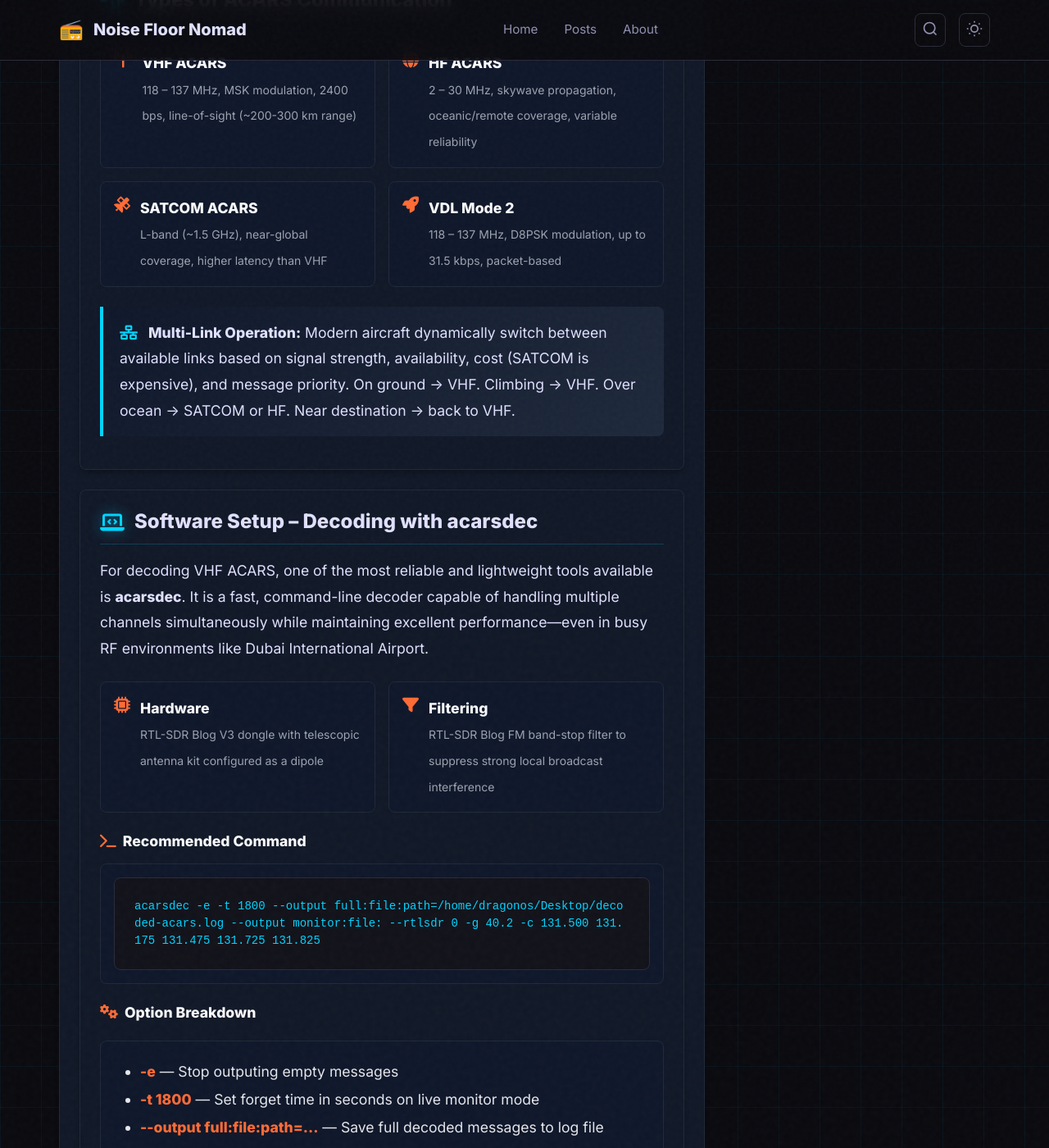
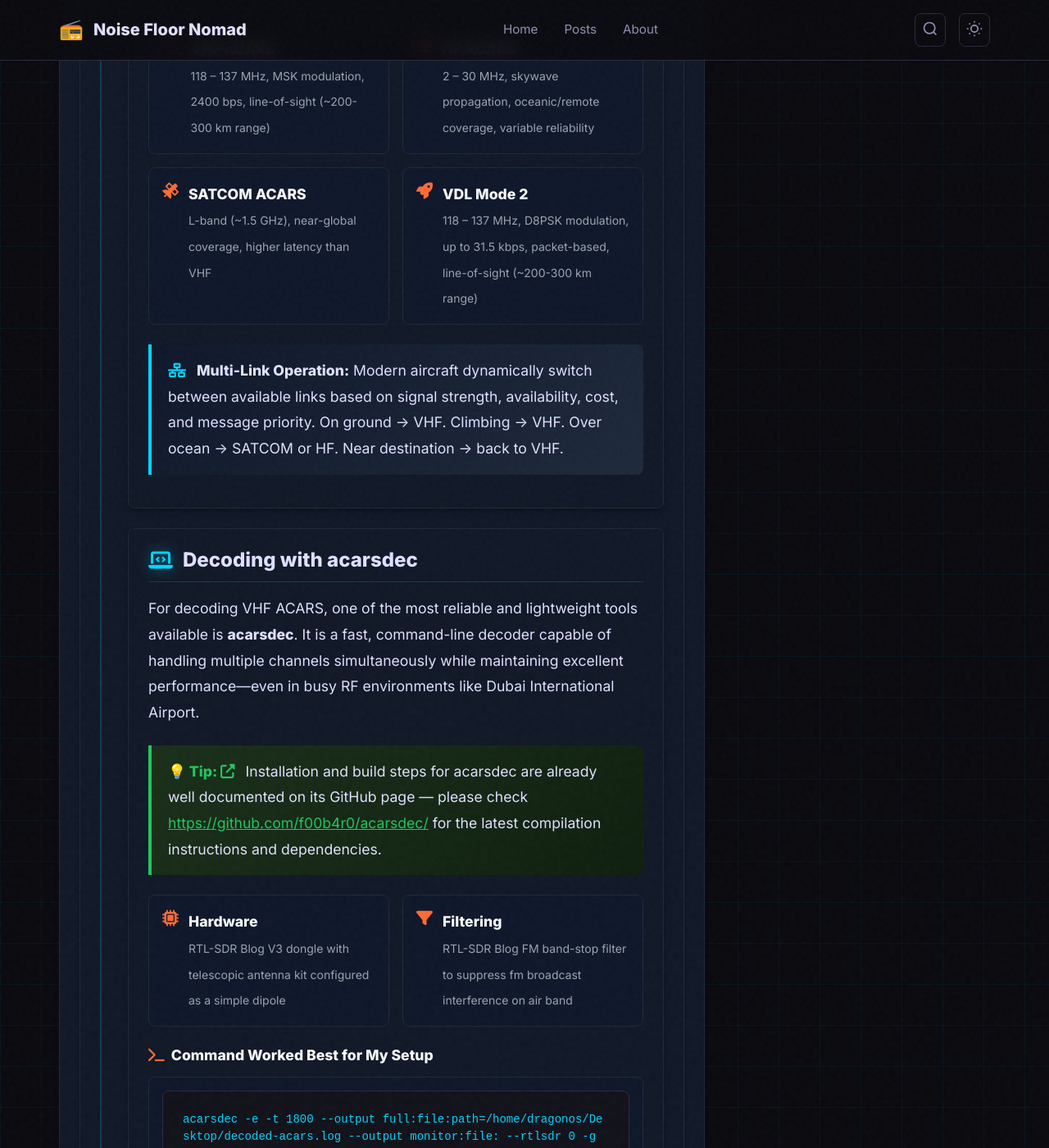
Before and after one commit to hmdsamarasekara/hmdsamarasekara.github.io, a Jekyll site: the page built from _posts/2026-03-15-exploring-vhf-acars.md, in a window 1280 px wide and 1400 px high, scrolled down 3172 px. Shown: the whole window at 82% size. Built offline with Jekyll 4.4.1, drawn with Linux system fonts in a browser that asks for light colours; some of the changed text lies outside the part shown.

Commit message:
Update 2026-03-15-exploring-vhf-acars.md

```diff
--- a/_posts/2026-03-15-exploring-vhf-acars.md
+++ b/_posts/2026-03-15-exploring-vhf-acars.md
@@ -614,8 +614,9 @@
       </div>
     </div>
 
-    <p><strong>CPDLC</strong> represents a major advancement: ATC instructions sent as digital messages (e.g., "Climb and maintain FL350" delivered as text). Pilots can accept or reject messages and load instructions directly into flight systems. In essence, this is "texting with ATC," reducing voice congestion and miscommunication.</p>
-  </div>
+    <div class="info-box">
+  <i class="fas fa-headset" style="color: #00d4ff; margin-right: 0.5rem;"></i>
+  <strong>CPDLC</strong> represents a major advancement: ATC instructions sent as digital messages (e.g., "Climb and maintain FL350" delivered as text). Pilots can accept or reject messages and load instructions directly into flight systems. In essence, this is "texting with ATC," reducing voice congestion and miscommunication.
 </div>
 
 <div class="section-card">
@@ -650,44 +651,49 @@
       <i class="fas fa-rocket hardware-icon"></i>
       <div>
         <strong style="color: #f9fafb;">VDL Mode 2</strong><br>
-        <span style="color: #9ca3af; font-size: 0.875rem;">118 – 137 MHz, D8PSK modulation, up to 31.5 kbps, packet-based</span>
+        <span style="color: #9ca3af; font-size: 0.875rem;">118 – 137 MHz, D8PSK modulation, up to 31.5 kbps, packet-based, line-of-sight (~200-300 km range)</span>
       </div>
     </div>
   </div>
 
   <div class="info-box" style="margin-top: 1.5rem;">
     <i class="fas fa-network-wired" style="color: #00d4ff; margin-right: 0.5rem;"></i>
-    <strong>Multi-Link Operation:</strong> Modern aircraft dynamically switch between available links based on signal strength, availability, cost (SATCOM is expensive), and message priority. On ground → VHF. Climbing → VHF. Over ocean → SATCOM or HF. Near destination → back to VHF.
+    <strong>Multi-Link Operation:</strong> Modern aircraft dynamically switch between available links based on signal strength, availability, cost, and message priority. On ground → VHF. Climbing → VHF. Over ocean → SATCOM or HF. Near destination → back to VHF.
   </div>
 </div>
 
 <div class="section-card">
   <div class="section-header">
     <i class="fas fa-laptop-code section-icon"></i>
-    <h1 class="section-title">Software Setup – Decoding with acarsdec</h1>
+    <h1 class="section-title">Decoding with acarsdec</h1>
   </div>
 
   <p>For decoding VHF ACARS, one of the most reliable and lightweight tools available is <strong>acarsdec</strong>. It is a fast, command-line decoder capable of handling multiple channels simultaneously while maintaining excellent performance—even in busy RF environments like Dubai International Airport.</p>
+
+<div class="tip-box">
+  <i class="fas fa-external-link-alt" style="color: #22c55e; margin-right: 0.5rem;"></i>
+  Installation and build steps for acarsdec are already well documented on its GitHub page — please check <a href="https://github.com/f00b4r0/acarsdec/" target="_blank" style="color: #22c55e; text-decoration: underline;">https://github.com/f00b4r0/acarsdec/</a> for the latest compilation instructions and dependencies.
+</div>
 
   <div class="hardware-grid" style="margin: 1.5rem 0;">
     <div class="hardware-item">
       <i class="fas fa-microchip hardware-icon"></i>
       <div>
         <strong style="color: #f9fafb;">Hardware</strong><br>
-        <span style="color: #9ca3af; font-size: 0.875rem;">RTL-SDR Blog V3 dongle with telescopic antenna kit configured as a dipole</span>
+        <span style="color: #9ca3af; font-size: 0.875rem;">RTL-SDR Blog V3 dongle with telescopic antenna kit configured as a simple dipole</span>
       </div>
     </div>
     <div class="hardware-item">
       <i class="fas fa-filter hardware-icon"></i>
       <div>
         <strong style="color: #f9fafb;">Filtering</strong><br>
-        <span style="color: #9ca3af; font-size: 0.875rem;">RTL-SDR Blog FM band-stop filter to suppress strong local broadcast interference</span>
+        <span style="color: #9ca3af; font-size: 0.875rem;">RTL-SDR Blog FM band-stop filter to suppress fm broadcast interference on air band</span>
       </div>
     </div>
   </div>
 
   <h4 style="color: #f9fafb; margin-top: 1.5rem; display: flex; align-items: center; gap: 0.5rem;">
-    <i class="fas fa-terminal" style="color: #ff6b35;"></i> Recommended Command
+    <i class="fas fa-terminal" style="color: #ff6b35;"></i> Command Worked Best for My Setup
   </h4>
 
   <div class="code-block">
@@ -695,7 +701,7 @@
   </div>
 
   <h4 style="color: #f9fafb; margin-top: 1.5rem; display: flex; align-items: center; gap: 0.5rem;">
-    <i class="fas fa-cogs" style="color: #ff6b35;"></i> Option Breakdown
+    <i class="fas fa-cogs" style="color: #ff6b35;"></i> Command Breakdown
   </h4>
 
   <div class="config-section">
@@ -880,9 +886,23 @@
   </table>
 
   <div class="info-box" style="margin-top: 1.5rem;">
-    <i class="fas fa-lightbulb" style="color: #00d4ff; margin-right: 0.5rem;"></i>
-    <strong>Common Combinations:</strong> <span class="mode-badge">Mode 2</span> + <span class="label-badge">H1</span> = Flight progress | <span class="mode-badge">Mode 2</span> + <span class="label-badge">A9</span> = Weather/ATIS | <span class="mode-badge">Mode 2</span> + <span class="label-badge">Q0</span> = Position reports | <span class="mode-badge">Mode 2</span> + <span class="label-badge">B9</span> = ATC communication
-  </div>
+  <i class="fas fa-lightbulb" style="color: #00d4ff; margin-right: 0.5rem;"></i>
+  <strong>Common Combinations:</strong>
+  <ul style="margin-top: 0.75rem; margin-bottom: 0; padding-left: 0; color: #e5e7eb; list-style: none;">
+    <li style="margin-bottom: 0.5rem; display: flex; align-items: center; gap: 0.5rem; flex-wrap: wrap;">
+      <span class="mode-badge">Mode 2</span> + <span class="label-badge">H1</span> = Flight progress
+    </li>
+    <li style="margin-bottom: 0.5rem; display: flex; align-items: center; gap: 0.5rem; flex-wrap: wrap;">
+      <span class="mode-badge">Mode 2</span> + <span class="label-badge">A9</span> = Weather/ATIS
+    </li>
+    <li style="margin-bottom: 0.5rem; display: flex; align-items: center; gap: 0.5rem; flex-wrap: wrap;">
+      <span class="mode-badge">Mode 2</span> + <span class="label-badge">Q0</span> = Position reports
+    </li>
+    <li style="margin-bottom: 0; display: flex; align-items: center; gap: 0.5rem; flex-wrap: wrap;">
+      <span class="mode-badge">Mode 2</span> + <span class="label-badge">B9</span> = ATC communication
+    </li>
+  </ul>
+</div>
 </div>
 
 <div class="section-card" style="background: linear-gradient(135deg, #0f172a 0%, #1e293b 100%); border-color: #00d4ff33;">
```
